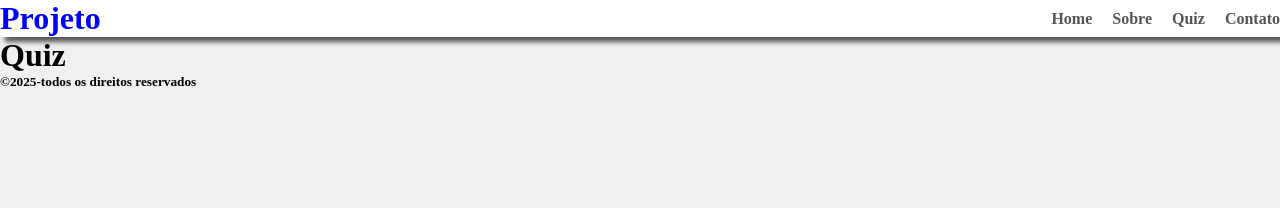
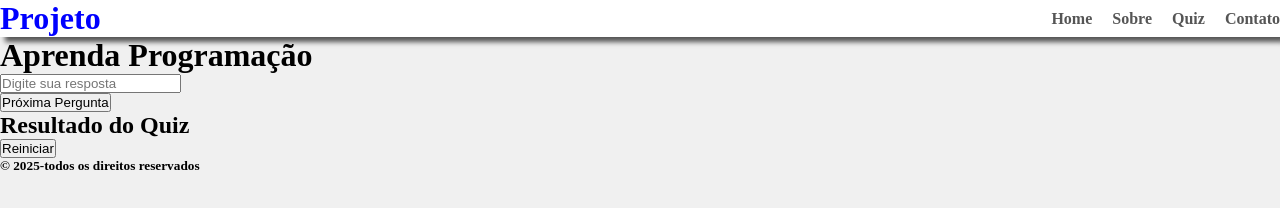
Before and after one commit to andrerspinola/projeto4, a plain HTML site: page src/pages/quiz.html in a window 1280 px wide. Drawn offline with Linux system fonts and the light colour scheme.

Commit message:
criando a estrutura do quiz

```diff
--- a/src/pages/quiz.html
+++ b/src/pages/quiz.html
@@ -3,26 +3,44 @@
 <head>
     <meta charset="UTF-8">
     <meta name="viewport" content="width=device-width, initial-scale=1.0">
-    <link rel ="stylesheet" href="../css/estilo.css">
-    <title>Document</title>
+        <!-- CHAMANDO O CSS EXTERNO -->
+    <link rel="stylesheet" href="../css/estilo.css">
+    <title>Quiz</title>
 </head>
 <body>
+
     <header>
-        <h1 id ="logo">Projeto</h1>
+        <h1 id="logo">Projeto</h1>
         <nav>
             <ul>
                 <li><a href="../../index.html">Home</a></li>
-                <li><a href="./sobre.html"">Sobre</a></li>
-                <li><a href="./quiz.html"">Quiz</a></li>
+                <li><a href="./sobre.html">Sobre</a></li>
+                <li><a href="./quiz.html">Quiz</a></li>
                 <li><a href="./contato.html">Contato</a></li>
             </ul>
         </nav>
     </header>
-    <h1>Quiz</h1>
 
+    <main id="container-quiz">
+        <div class="quiz">
+            <h1>Aprenda Programação</h1>
+            <section id="container-perguntas">
+                <h2 id="pergunta"></h2>
+                    <div id="container-respostas">
+                        <input type="text" placeholder="Digite sua resposta" id="resposta">
+                    </div>
+                    <button id="proximo">Próxima Pergunta</button>
+                    <section id="container-resultado" class="hidden">
+                        <h2>Resultado do Quiz</h2>
+                        <ul id="lista-resultado"></ul>
+                        <button id="inicio-btn">Reiniciar</button>
+                    </section>
+
+            </section>
+        </div>
+    </main>
     <footer>
-        <h5>&copy;2025-todos os direitos reservados</h5>
+        <h5>&copy; 2025-todos os direitos reservados</h5>
     </footer>
-
 </body>
 </html>
```
Also changed, not shown: index.html (+0 -3 lines).
